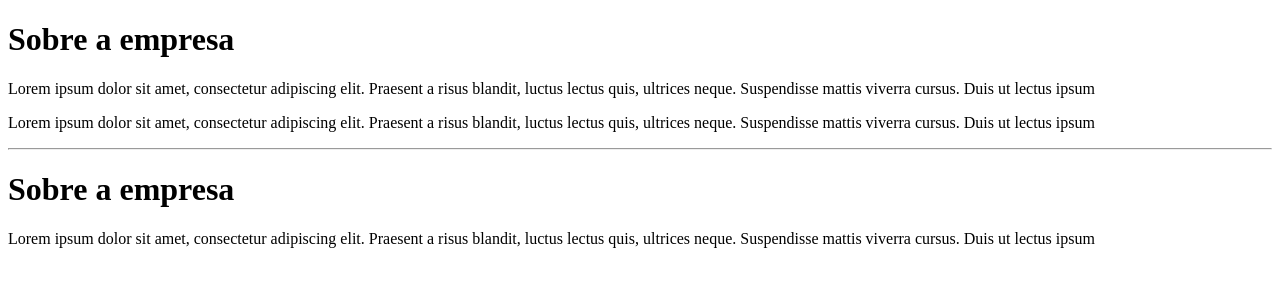
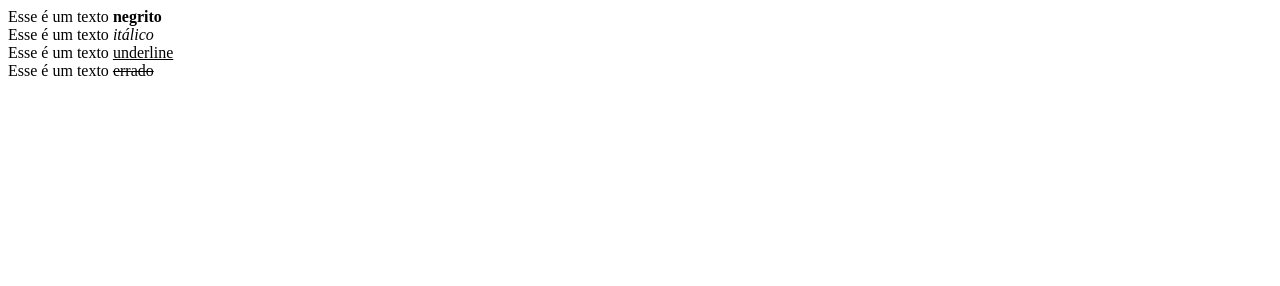
Before and after one commit to MarcosRigel/Meu-primeiro-site-HTML-unes, a plain HTML site: page projeto.html in a window 1280 px wide. Drawn offline with Linux system fonts and the light colour scheme.

Commit message:
Formatacao de textos

```diff
--- a/projeto.html
+++ b/projeto.html
@@ -9,24 +9,10 @@
 
 	<body>
 
-		<h1>Sobre a empresa</h1>
-		<p>Lorem ipsum dolor sit amet, consectetur adipiscing elit. Praesent
-		a risus blandit, luctus lectus quis, ultrices neque. Suspendisse mattis
-		viverra cursus. Duis ut lectus ipsum
-		</p>
-
-		<p>Lorem ipsum dolor sit amet, consectetur adipiscing elit. Praesent
-		a risus blandit, luctus lectus quis, ultrices neque. Suspendisse mattis
-		viverra cursus. Duis ut lectus ipsum
-		</p>
-
-		<hr>
-
-		<h1>Sobre a empresa</h1>
-		<p>Lorem ipsum dolor sit amet, consectetur adipiscing elit. Praesent
-		a risus blandit, luctus lectus quis, ultrices neque. Suspendisse mattis
-		viverra cursus. Duis ut lectus ipsum
-		</p>
+		Esse é um texto <strong>negrito</strong> <br>
+		Esse é um texto <em>itálico</em> <br>
+		Esse é um texto <u>underline</u> <br>
+		Esse é um texto <strike>errado</strike> <br>
 
 	</body>
 
```
